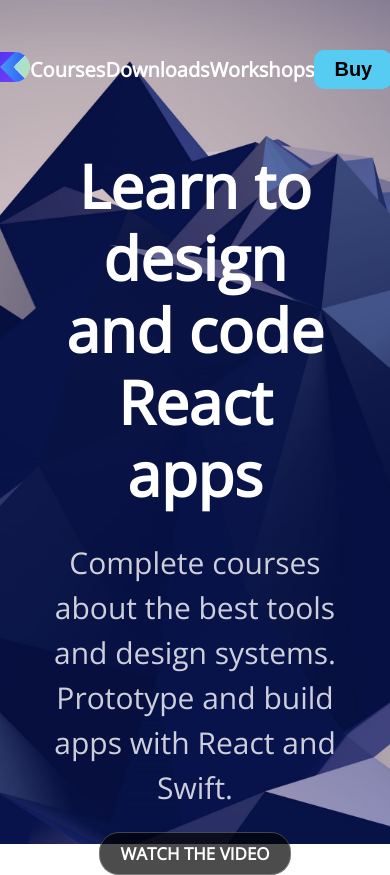
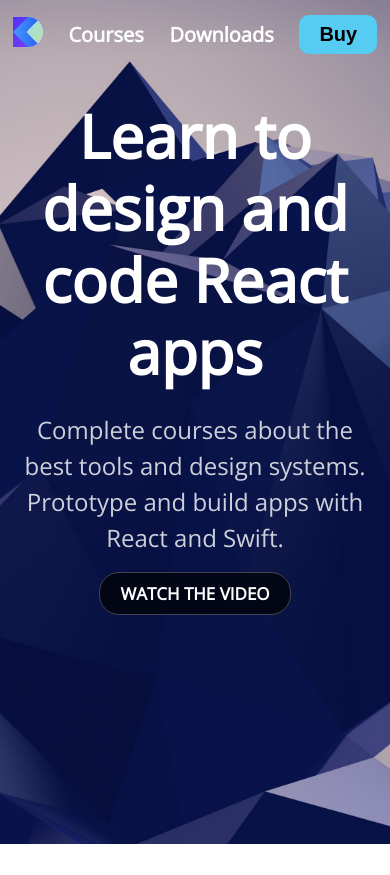
Before and after one commit to EdsonLuiz/isostudy, a Gatsby site: page / in a window 390 px wide. After the commit the page ends 844 px from the top, so only its background shows below. Built offline with nearby package versions, Linux system fonts and the light colour scheme; Gatsby itself is replaced by a stand-in of ours.

Commit message:
Add media for mobile

```diff
--- a/src/components/Header.css
+++ b/src/components/Header.css
@@ -29,3 +29,16 @@ z-index: 100;
    outline: none;
    cursor: pointer;
 }
+
+@media (max-width: 640px) {
+  .header {
+    padding: 15px 0;
+  }
+
+  .header-group {
+    grid-template-columns: repeat(4, auto);
+  }
+  .header a:nth-child(4) {
+    display: none;
+  }
+}
--- a/src/components/layout.css
+++ b/src/components/layout.css
@@ -50,3 +50,17 @@ a {
    border: 1px solid rgba(255, 255, 255, 0.25);
    border-radius: 20px;
 }
+
+@media (max-width: 640px) {
+   .hero-group {
+      padding:  100px 20px;
+   }
+
+   .hearo h1 {
+      font-size: 40px;
+   }
+
+   .hero p {
+       font-size: 24px;
+   }
+}
```
